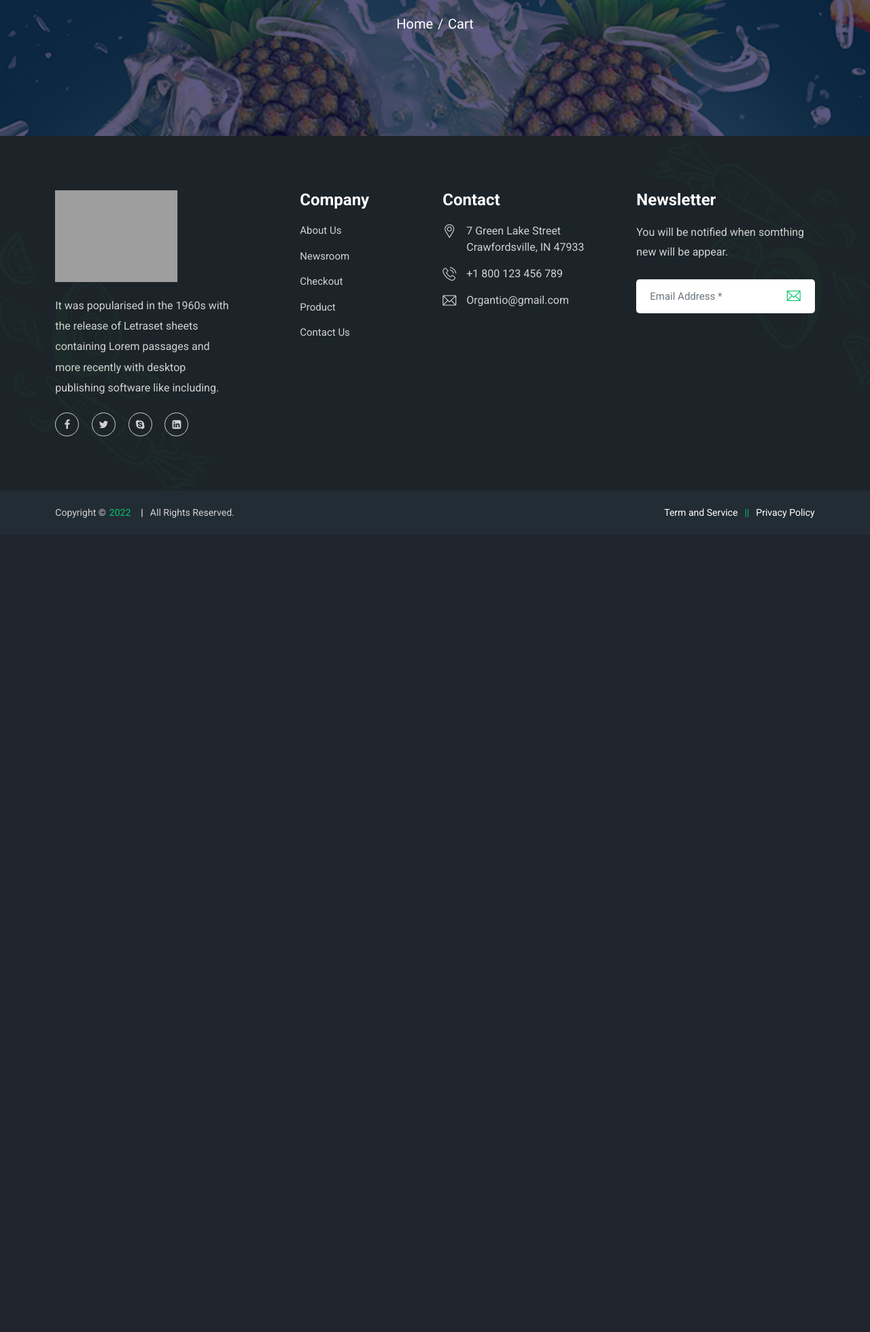
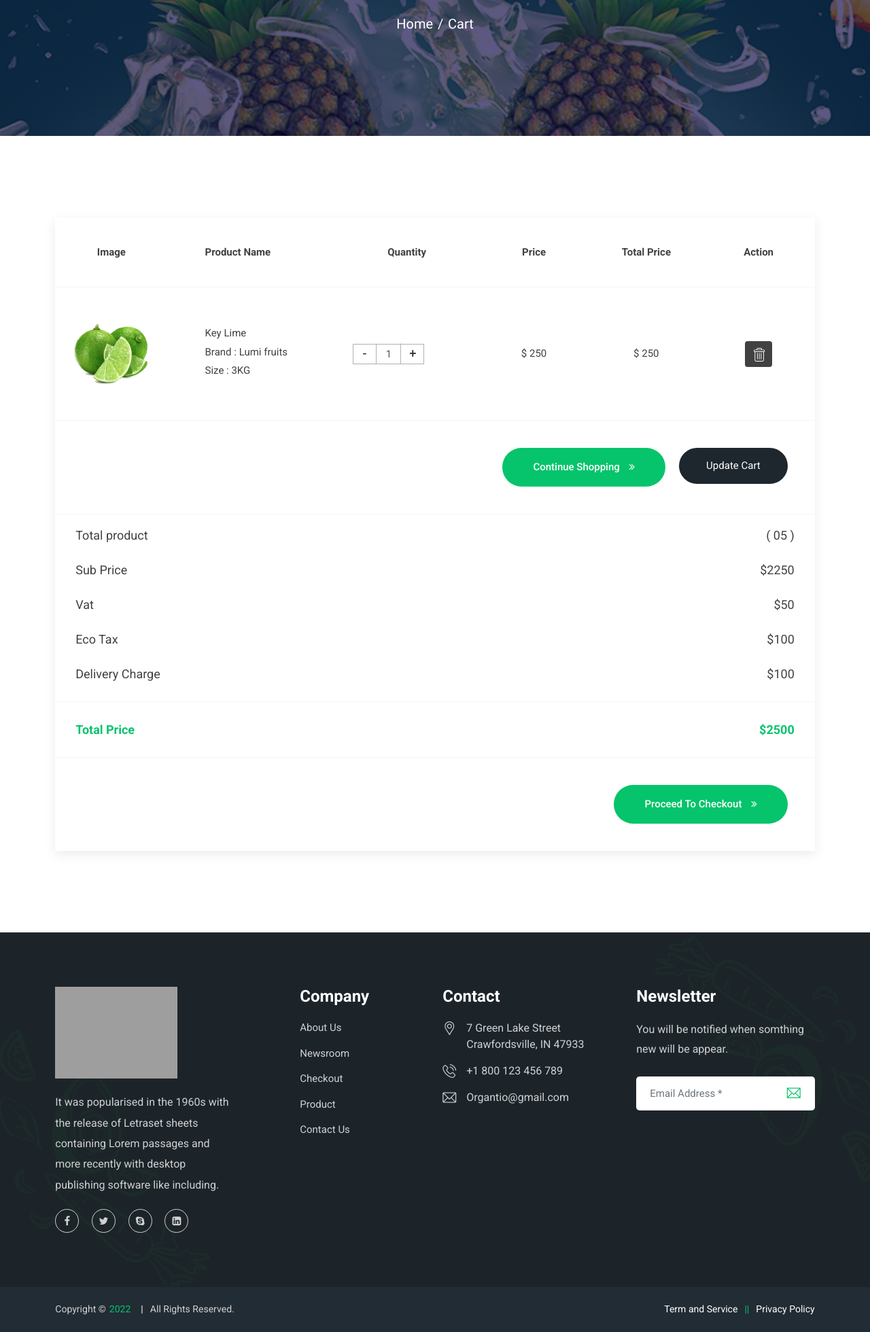
Before and after one commit to khizerdev/php-commerce, a PHP site: page /projects/cart.php in a window 1280 px wide. Shown: the part 328-2288 px from the top of the page at 68% size. Before the commit the page ends 1090 px from the top, so only its background shows below. Run offline with PHP 8.4, Linux system fonts and the light colour scheme; some web fonts are replaced; grey boxes are pictures that could not be loaded.

Commit message:
Initialize Cart

```diff
--- a/assets/js/script.js
+++ b/assets/js/script.js
@@ -968,10 +968,10 @@
             var newVal = parseFloat(oldValue) + 1;
         } else {
             // Don't allow decrementing below zero
-            if (oldValue > 0) {
+            if (oldValue > 1) {
                 var newVal = parseFloat(oldValue) - 1;
             } else {
-                newVal = 0;
+                newVal = 1;
             }
         }
         $button.parent().find("input").val(newVal);
--- a/cart.php
+++ b/cart.php
@@ -23,7 +23,81 @@
       include('components/banner.php');
     ?>
 
+<div class="cart-area section-padding">
+            <div class="container">
+                <div class="form">
+                    <div class="cart-wrapper">
+                        <div class="row">
+                            <div class="col-12">
+                                <form action="https://wpocean.com/html/tf/organtio/cart">
+                                    <table class="table-responsive cart-wrap">
+                                        <thead>
+                                            <tr>
+                                                <th class="images images-b">Image</th>
+                                                <th class="product-2">Product Name</th>
+                                                <th class="pr">Quantity</th>
+                                                <th class="ptice">Price</th>
+                                                <th class="stock">Total Price</th>
+                                                <th class="remove remove-b">Action</th>
+                                            </tr>
+                                        </thead>
+                                        <tbody>
+                                            <tr>
+                                                <td class="images"><img src="assets/images/category/1.png" alt=""></td>
+                                                <td class="product">
+                                                    <ul>
+                                                        <li class="first-cart">Key Lime</li>
+                                                        <li>Brand : Lumi fruits</li>
+                                                        <li>Size : 3KG</li>
+                                                    </ul>
+                                                </td>
+                                                <td class="stock">
+                                                    <ul class="input-style">
+                                                        <li class="quantity cart-plus-minus">
+                                                            <input type="text" value="1">
+                                                        <div class="dec qtybutton">-</div><div class="inc qtybutton">+</div></li>
+                                                    </ul>
+                                                </td>
+                                                <td class="ptice">$ 250</td>
+                                                <td class="stock">$ 250</td>
+                                                <td class="action">
+                                                    <ul>
+                                                        <li class="w-btn"><a data-bs-toggle="tooltip" data-bs-html="true" title="" href="#" data-bs-original-title="Remove to Cart" aria-label="Remove to Cart"><img src="assets/images/ft-icon/delete-icon.svg" alt=""></a></li>
+                                                    </ul>
+                                                </td>
+                                            </tr>
 
+                                        </tbody>
+                                    </table>
+                                </form>
+                                <div class="submit-btn-area">
+                                    <ul>
+                                        <li><a class="theme-btn" href="shop.html">Continue Shopping <i class="fa fa-angle-double-right"></i></a></li>
+                                        <li><button type="submit">Update Cart</button></li>
+                                    </ul>
+                                </div>
+                                <div class="cart-product-list">
+                                    <ul>
+                                        <li>Total product<span>( 05 )</span></li>
+                                        <li>Sub Price<span>$2250</span></li>
+                                        <li>Vat<span>$50</span></li>
+                                        <li>Eco Tax<span>$100</span></li>
+                                        <li>Delivery Charge<span>$100</span></li>
+                                        <li class="cart-b">Total Price<span>$2500</span></li>
+                                    </ul>
+                                </div>
+
+                                <div class="submit-btn-area">
+                                    <ul>
+                                        <li><a class="theme-btn" href="checkout.html">Proceed to Checkout <i class="fa fa-angle-double-right"></i></a></li>
+                                    </ul>
+                                </div>
+                            </div>
+                        </div>
+                    </div>
+                </div>
+            </div>
+        </div>
 
 
 
```
Also changed, not shown: product.php (+6 -4 lines).
